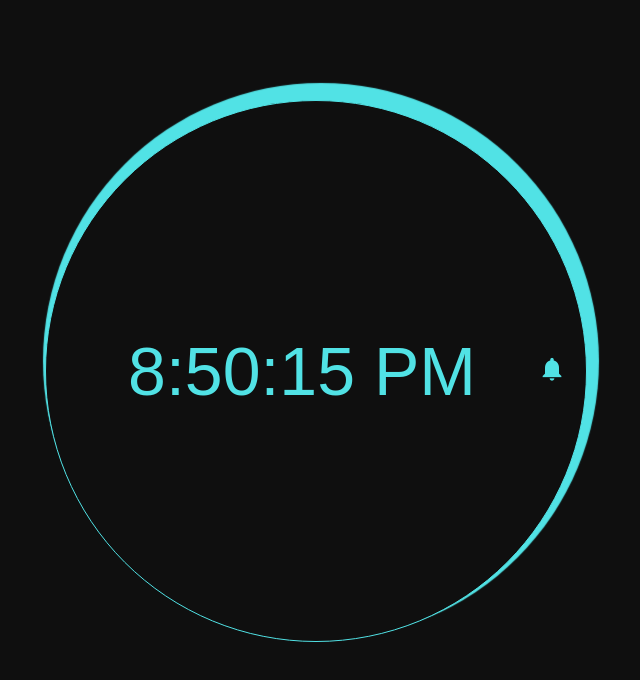
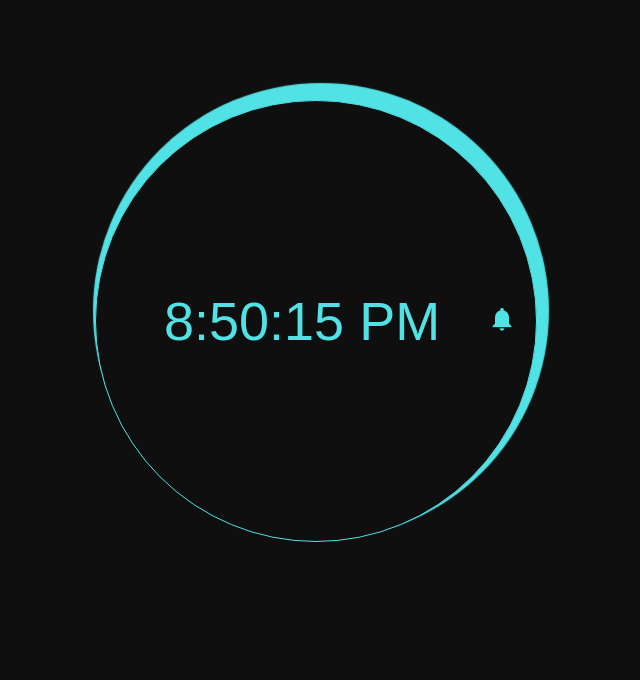
Before and after one commit to charliechauri/clock, a React (Create React App) app: page / in a window 1280 px wide. Shown: the top 680 px of the page, without its empty margins (324-964 px from the left). Built offline with nearby package versions, Linux system fonts and the light colour scheme; a web font is replaced by a local one.

Commit message:
feat Change clock size to improve visibility on small devices

```diff
--- a/src/Components/Clock/Clock.css
+++ b/src/Components/Clock/Clock.css
@@ -11,8 +11,8 @@
   margin-top: 100px !important;
   box-shadow: 5px -10px 1px 7px #51e2e5;
   padding: 20px;
-  width: 500px;
-  height: 500px;
+  width: 400px;
+  height: 400px;
   border-radius: 50%;
   margin: 0 auto;
   background: #0f0f0f;
@@ -22,7 +22,7 @@
 }
 
 .clock-body {
-  font-size: 68px;
+  font-size: 54px;
   color: #51e2e5;
   font-family: 'Orbitron', sans-serif;
   margin: 0 auto;
```
